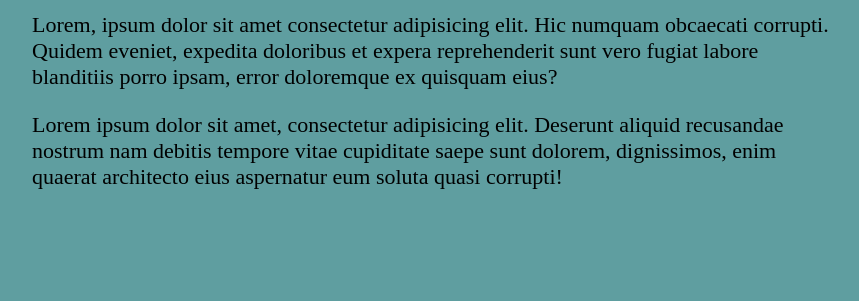
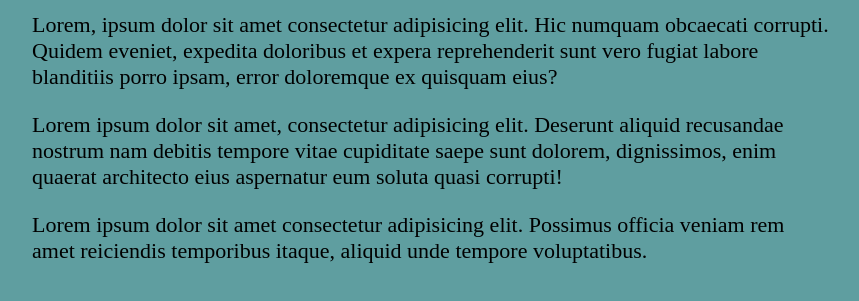
Before and after one commit to khalilmss/site-git, a plain HTML site: page index.html in a window 1280 px wide. Shown: the part 113-414 px from the top of the page, without its empty margins (208-1067 px from the left). Drawn offline with Linux system fonts and the light colour scheme.

Commit message:
add a paragraph

```diff
--- a/index.html
+++ b/index.html
@@ -16,4 +16,5 @@
     <p class="test">Lorem ipsum dolor sit amet, consectetur adipisicing elit. Deserunt aliquid recusandae nostrum nam
          debitis tempore vitae cupiditate saepe sunt dolorem, dignissimos, enim quaerat architecto eius aspernatur
           eum soluta quasi corrupti!</p>
+    <p>Lorem ipsum dolor sit amet consectetur adipisicing elit. Possimus officia veniam rem amet reiciendis temporibus itaque, aliquid unde tempore voluptatibus.</p>
 </body>
```
